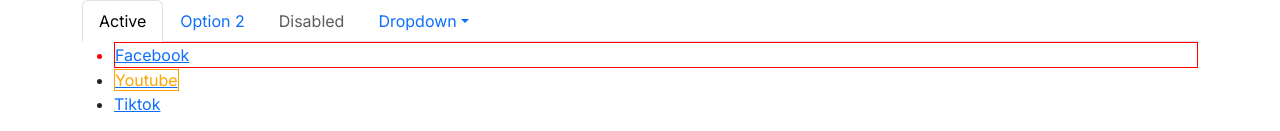
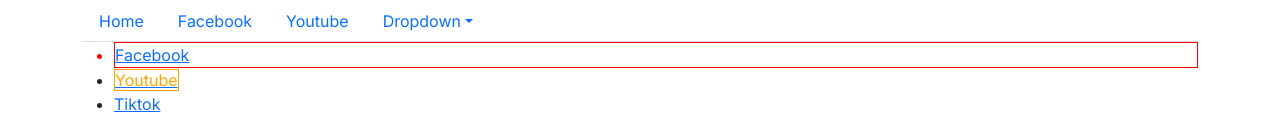
Before and after one commit to tiengsaodem08121999/Next.js-Nest.js, a Next.js app: page / in a window 1280 px wide. Shown: the top 131 px of the page. Built offline with nearby package versions, Linux system fonts and the light colour scheme; no server answers.

Commit message:
fetch data

```diff
--- a/src/app/page.tsx
+++ b/src/app/page.tsx
@@ -5,9 +5,19 @@
 import app from '@/styles/app.module.css';
 import quy from '@/styles/quy.module.css';
 import { Container } from 'react-bootstrap';
-
+import { useEffect } from 'react';
 
 export default function Home() {
+
+  useEffect(() => {
+    const fetchData = async () => {
+      const res = await fetch('http://localhost:8000/blogs');
+      const data = await res.json();
+      console.log(data);
+    }
+    fetchData();
+  }, []);
+
   return (
     <>
     <Container>
--- a/src/components/nav/nav.tsx
+++ b/src/components/nav/nav.tsx
@@ -1,4 +1,5 @@
 'use client';
+import Link from 'next/link'
 import { Container } from 'react-bootstrap';
 import Nav from 'react-bootstrap/Nav';
 import NavDropdown from 'react-bootstrap/NavDropdown';
@@ -8,15 +9,13 @@
     <Container>
       <Nav variant="tabs" defaultActiveKey="/home">
         <Nav.Item>
-          <Nav.Link href="/home">Active</Nav.Link>
+          <Link href="/" className='nav-link'> Home</Link>
         </Nav.Item>
         <Nav.Item>
-          <Nav.Link eventKey="link-1">Option 2</Nav.Link>
+           <Link href="/facebook" className='nav-link'>Facebook</Link>
         </Nav.Item>
         <Nav.Item>
-          <Nav.Link eventKey="disabled" disabled>
-            Disabled
-          </Nav.Link>
+            <Link href="/youtube" className='nav-link'>Youtube</Link>
         </Nav.Item>
       <NavDropdown title="Dropdown" id="nav-dropdown">
           <NavDropdown.Item eventKey="4.1">Action</NavDropdown.Item>
```
